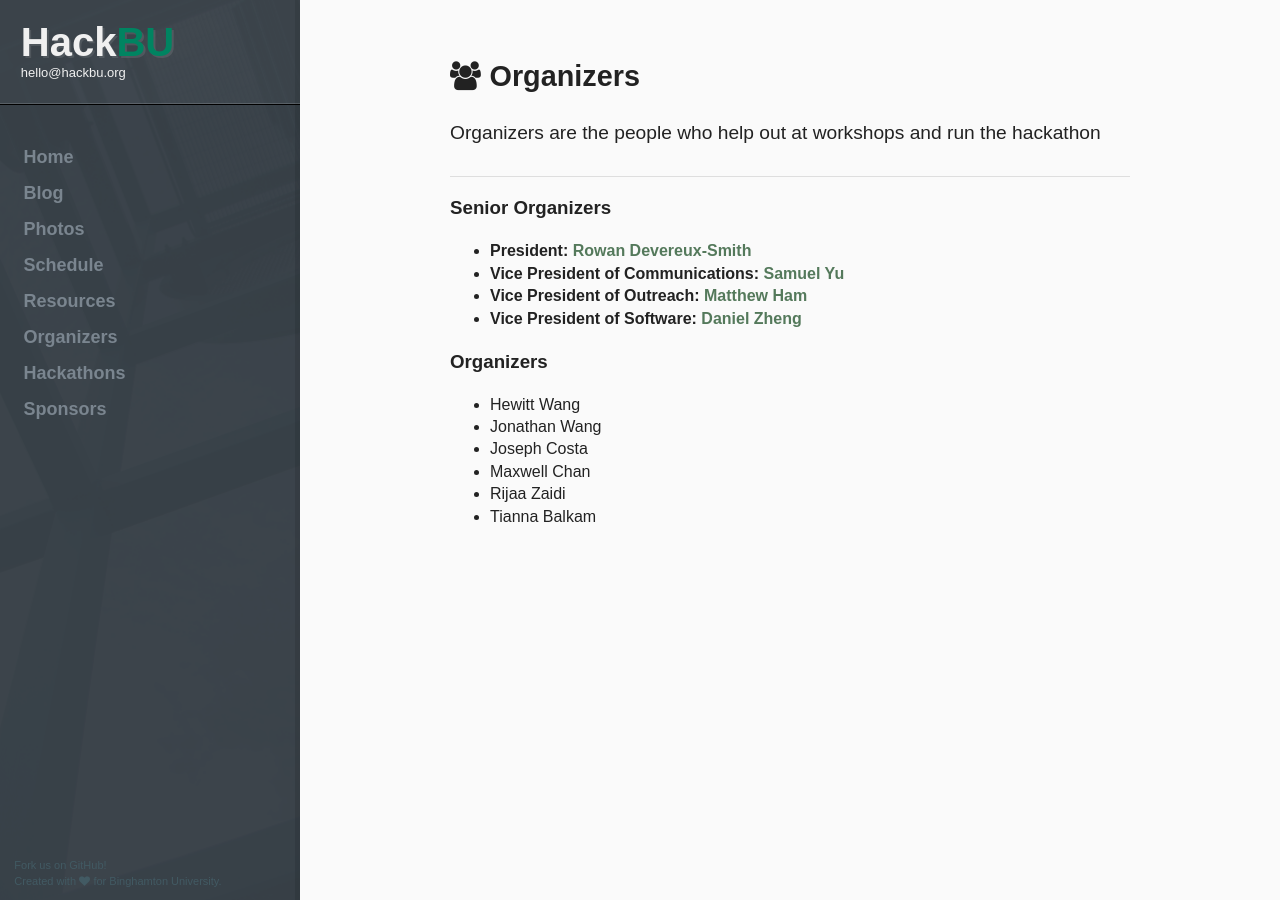
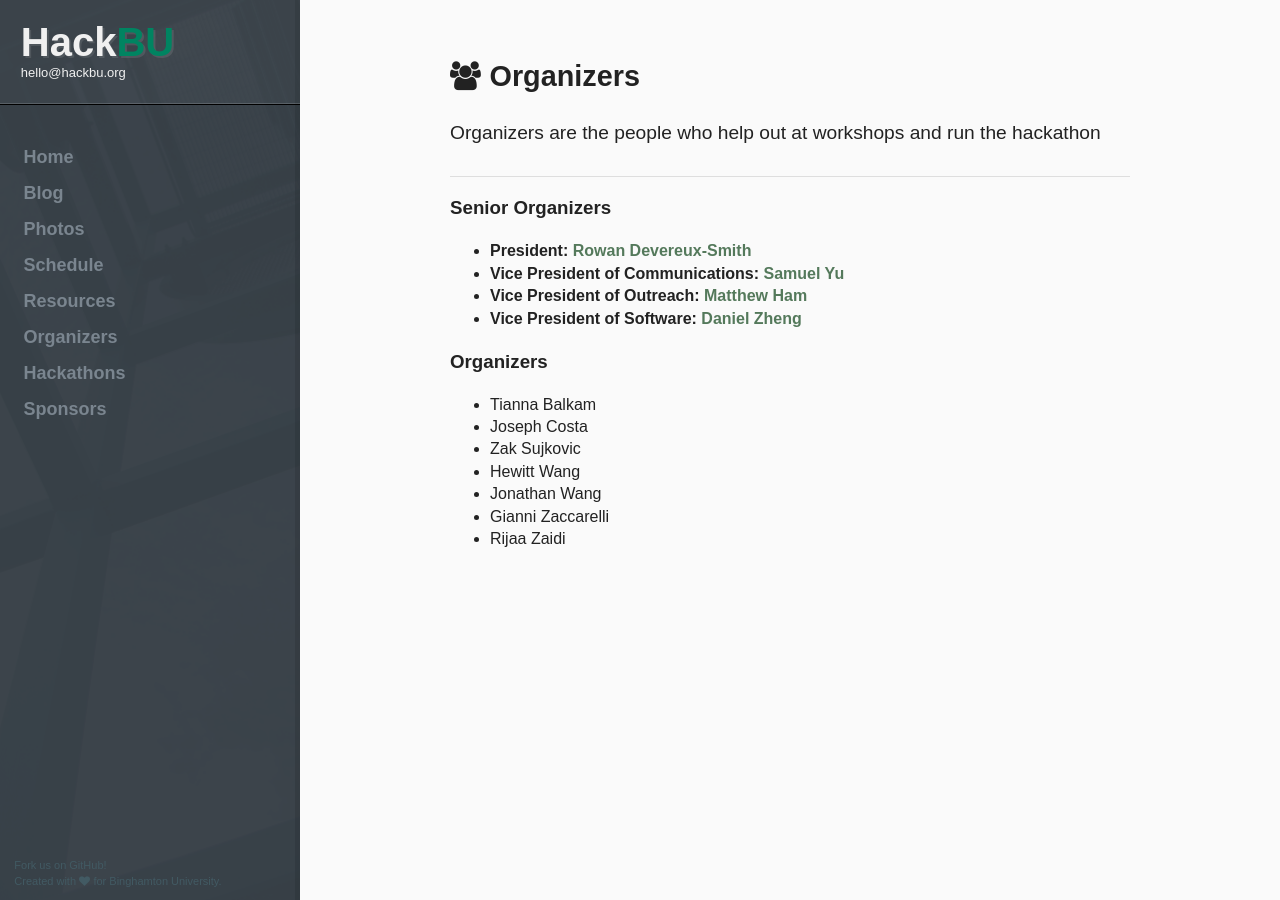
Before and after one commit to hackbinghamton/hackbinghamton.github.io, a Jekyll site: the page built from organizers/index.html, in a window 1280 px wide. Built offline with Jekyll 4.4.1, drawn with Linux system fonts in a browser that asks for light colours.

Commit message:
Add new organizers

```diff
--- a/organizers/index.html
+++ b/organizers/index.html
@@ -23,17 +23,19 @@ so_list:
 
 org_list:
   -
+    name: Tianna Balkam
+  -
+    name: Joseph Costa
+  -
+    name: Zak Sujkovic
+  -
     name: Hewitt Wang
   -
     name: Jonathan Wang
   -
-    name: Joseph Costa
-  -
-    name: Maxwell Chan
+    name: Gianni Zaccarelli
   -
     name: Rijaa Zaidi
-  -
-    name: Tianna Balkam
 ---
 
 <div class="article article-introduction">
```
